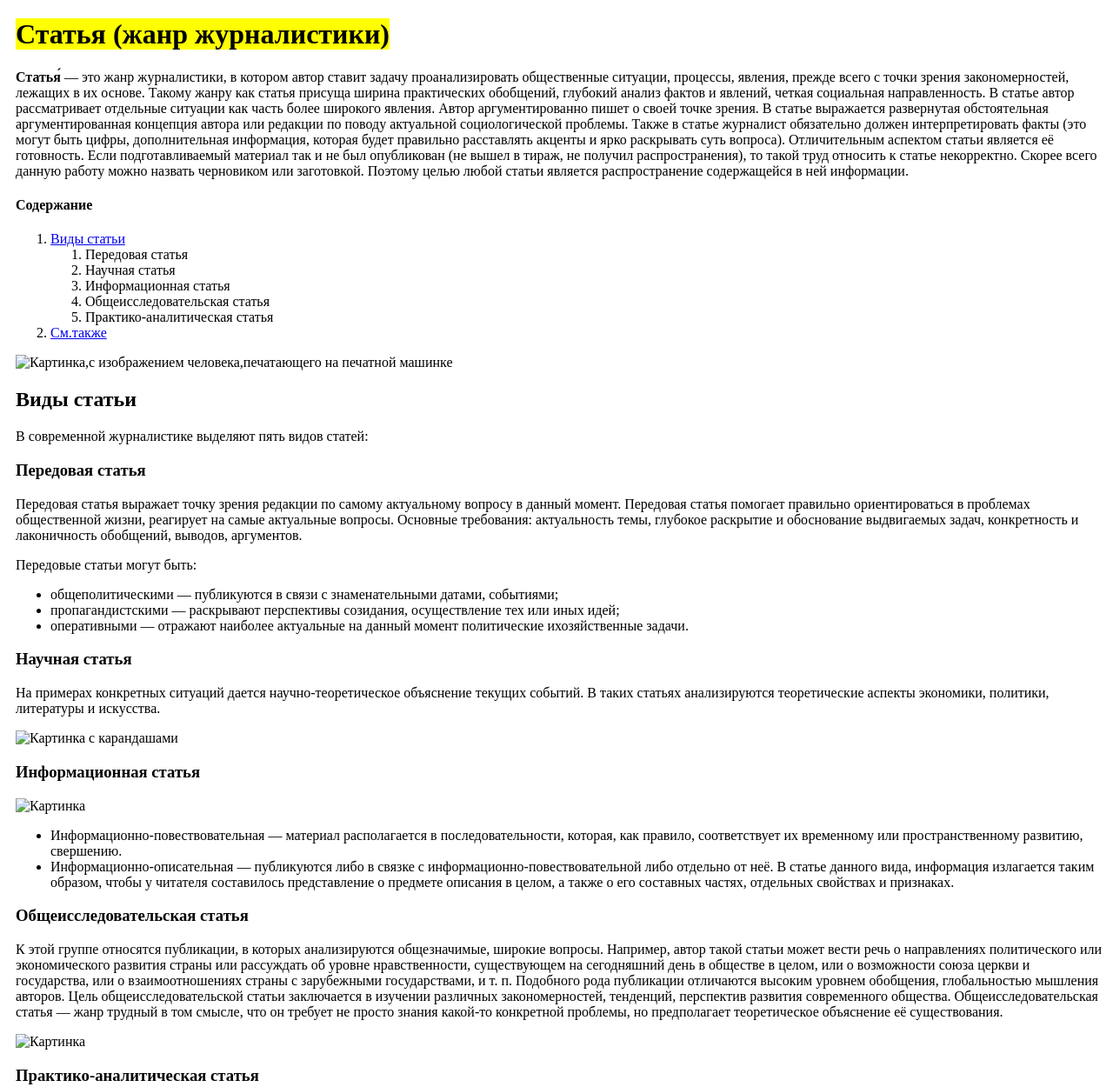
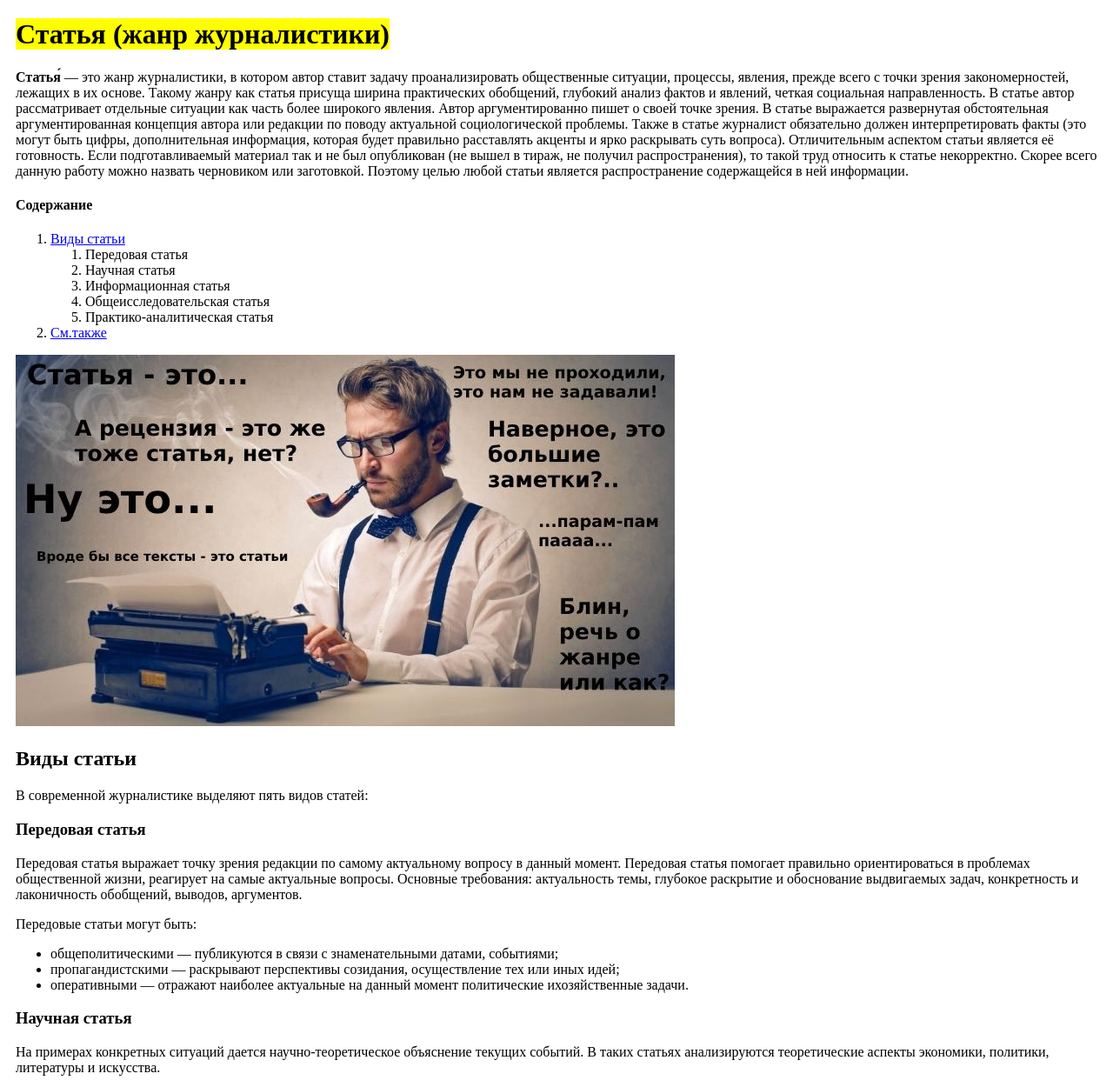
Before and after one commit to AlexNik2024/Lesson2, a plain HTML site: page index.html in a window 1280 px wide. Shown: the top 1250 px of the page at 87% size. Drawn offline with Linux system fonts and the light colour scheme; the site is published under a folder, as on GitHub Pages, so addresses that start at the root find nothing.

Commit message:
Update index.html

```diff
--- a/index.html
+++ b/index.html
@@ -36,7 +36,7 @@
         </ol>
       </div>
       <div>
-        <img src="/img/journalism-jobs.jpg" alt="Картинка,с изображением человека,печатающего на печатной машинке">
+        <img src="img/journalism-jobs.jpg" alt="Картинка,с изображением человека,печатающего на печатной машинке">
       </div>
      <h2 id="f">Виды статьи</h2>
      <p>В современной журналистике выделяют пять видов статей:</p>
@@ -51,18 +51,18 @@
      <h3 id="b" title="_Статья в Википедии_">Научная статья</h3>
      <p>На примерах конкретных ситуаций дается научно-теоретическое объяснение текущих событий.
       В таких статьях анализируются теоретические аспекты экономики, политики, литературы и искусства.</p>
-      <img src="/img/kakie-byvayut-nauchnye-stati-3.jpg" alt="Картинка с карандашами">
+      <img src="img/kakie-byvayut-nauchnye-stati-3.jpg" alt="Картинка с карандашами">
       <h3 id="c" title="Информационная статья">Информационная статья</h3>
-      <img src="/img/hqdefault.jpg" alt="Картинка">
+      <img src="img/hqdefault.jpg" alt="Картинка">
       <ul>
         <li>Информационно-повествовательная — материал располагается в последовательности, которая, как правило, соответствует их временному или пространственному развитию, свершению.</li>
         <li>Информационно-описательная — публикуются либо в связке с информационно-повествовательной либо отдельно от неё. В статье данного вида, информация излагается таким образом, чтобы у читателя составилось представление о предмете описания в целом, а также о его составных частях, отдельных свойствах и признаках.</li>
       </ul>
       <h3 id="d" title="Общеисследовательская статья">Общеисследовательская статья</h3>
       <p>К этой группе относятся публикации, в которых анализируются общезначимые, широкие вопросы. Например, автор такой статьи может вести речь о направлениях политического или экономического развития страны или рассуждать об уровне нравственности, существующем на сегодняшний день в обществе в целом, или о возможности союза церкви и государства, или о взаимоотношениях страны с зарубежными государствами, и т. п. Подобного рода публикации отличаются высоким уровнем обобщения, глобальностью мышления авторов. Цель общеисследовательской статьи заключается в изучении различных закономерностей, тенденций, перспектив развития современного общества. Общеисследовательская статья — жанр трудный в том смысле, что он требует не просто знания какой-то конкретной проблемы, но предполагает теоретическое объяснение её существования.</p>
-      <img src="/img/images.jpg" alt="Картинка">
+      <img src="img/images.jpg" alt="Картинка">
       <h3 id="e" title="Практико-аналитическая статья">Практико-аналитическая статья</h3>
-      <img src="/img/articles.jpg" alt="Картинка">
+      <img src="img/articles.jpg" alt="Картинка">
       <h2 id="g"><span>См. также</span><span>[</span><span><a href="#dev">править</a></span><span>]</span></h2>
       <ul>
         <li>
```
